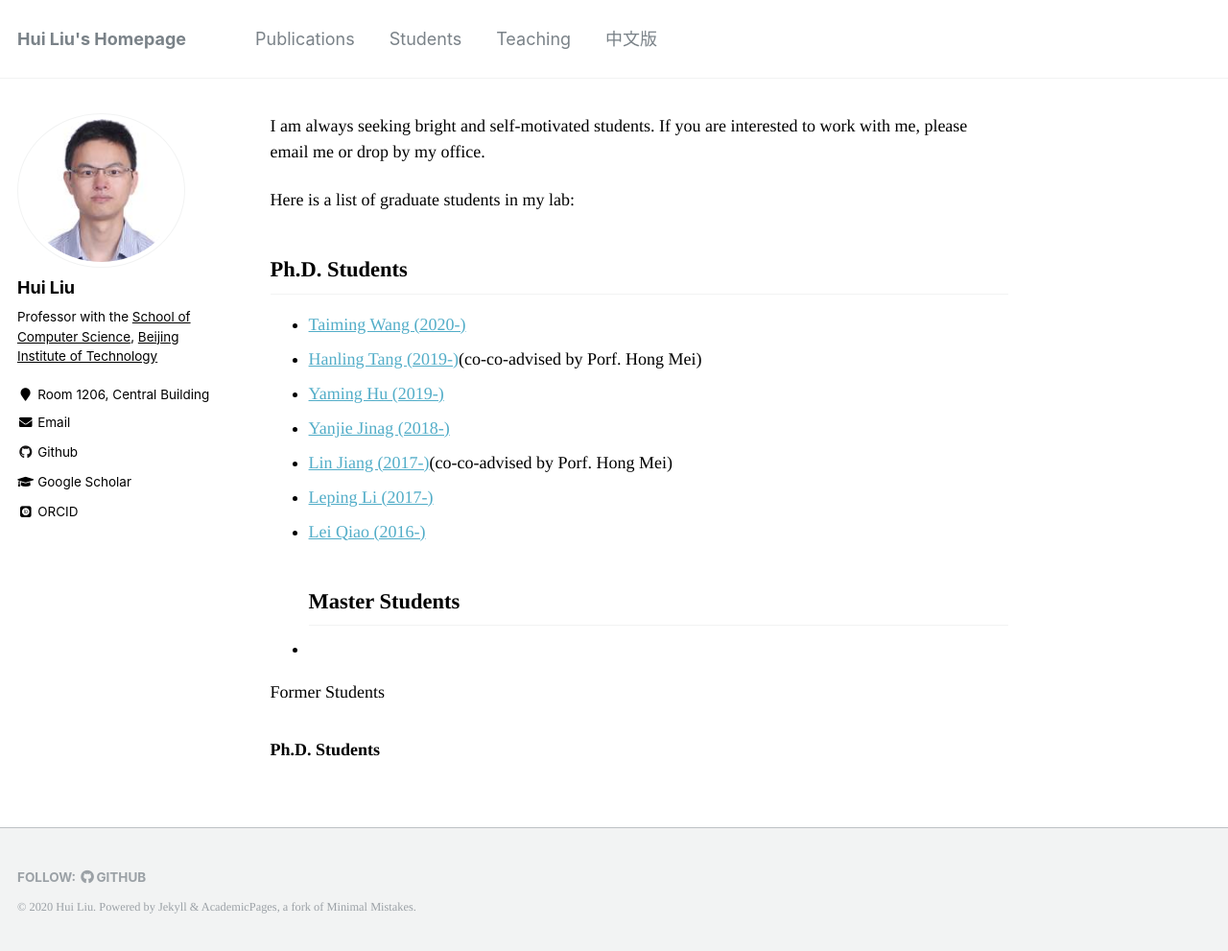
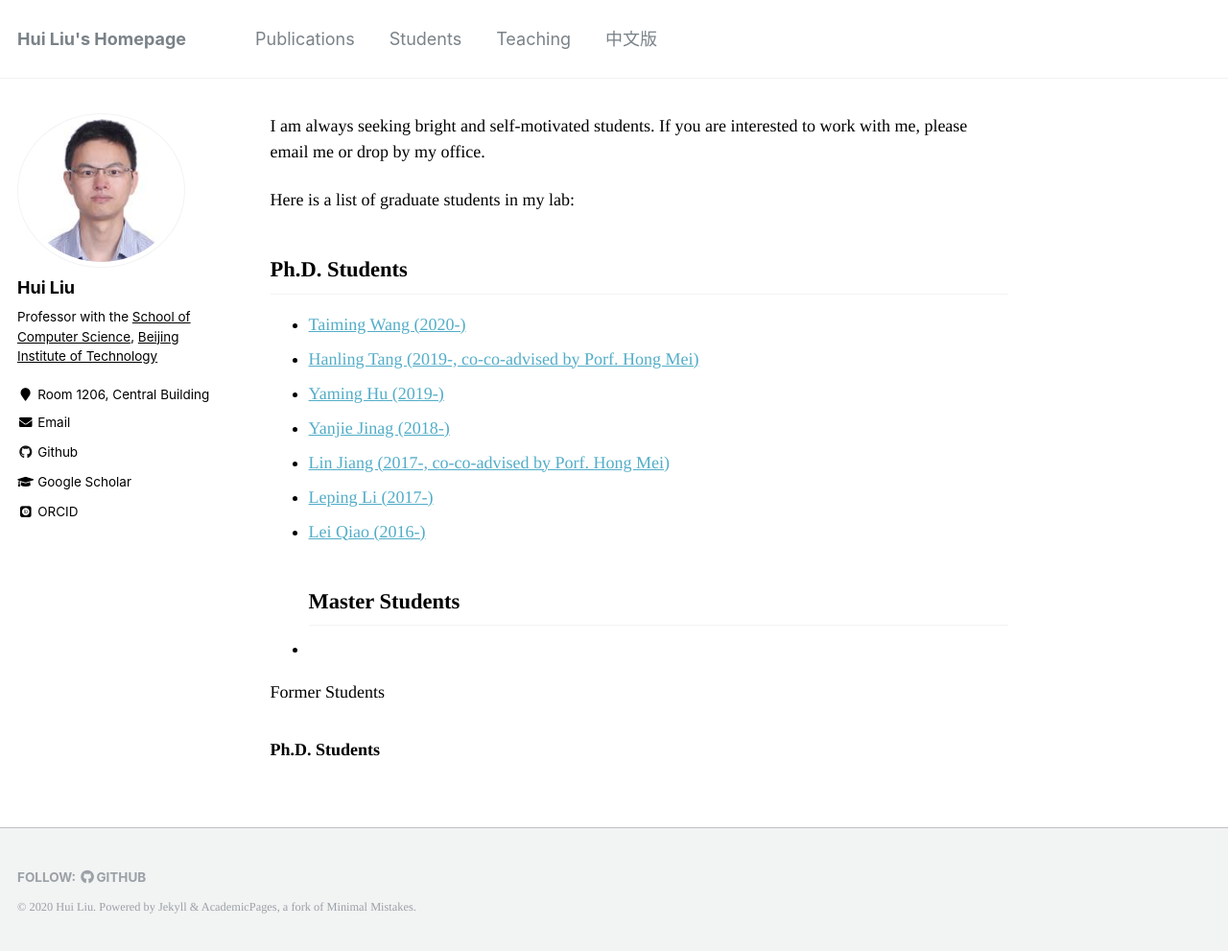
Before and after one commit to liuhuigmail/liuhuigmail.github.io, a Jekyll site: the page built from _pages/students.md, in a window 1280 px wide and 991 px high. Shown: the whole window at 96% size. Built offline with Jekyll 4.4.1, drawn with Linux system fonts in a browser that asks for light colours; some web fonts are replaced.

```diff
--- a/_pages/students.md
+++ b/_pages/students.md
@@ -10,10 +10,10 @@ Here is a list of graduate students in my lab:
 ## Ph.D. Students
 
 * [Taiming Wang (2020-)](#)
-* [Hanling Tang (2019-)](#)(co-co-advised by Porf. Hong Mei)
+* [Hanling Tang (2019-, co-co-advised by Porf. Hong Mei)](#)
 * [Yaming Hu (2019-)](#)
 * [Yanjie Jinag (2018-)](#)
-* [Lin Jiang (2017-)](#)(co-co-advised by Porf. Hong Mei)
+* [Lin Jiang (2017-, co-co-advised by Porf. Hong Mei)](#)
 * [Leping Li (2017-)](#)
 * [Lei Qiao (2016-)](#)
 ## Master Students
```
